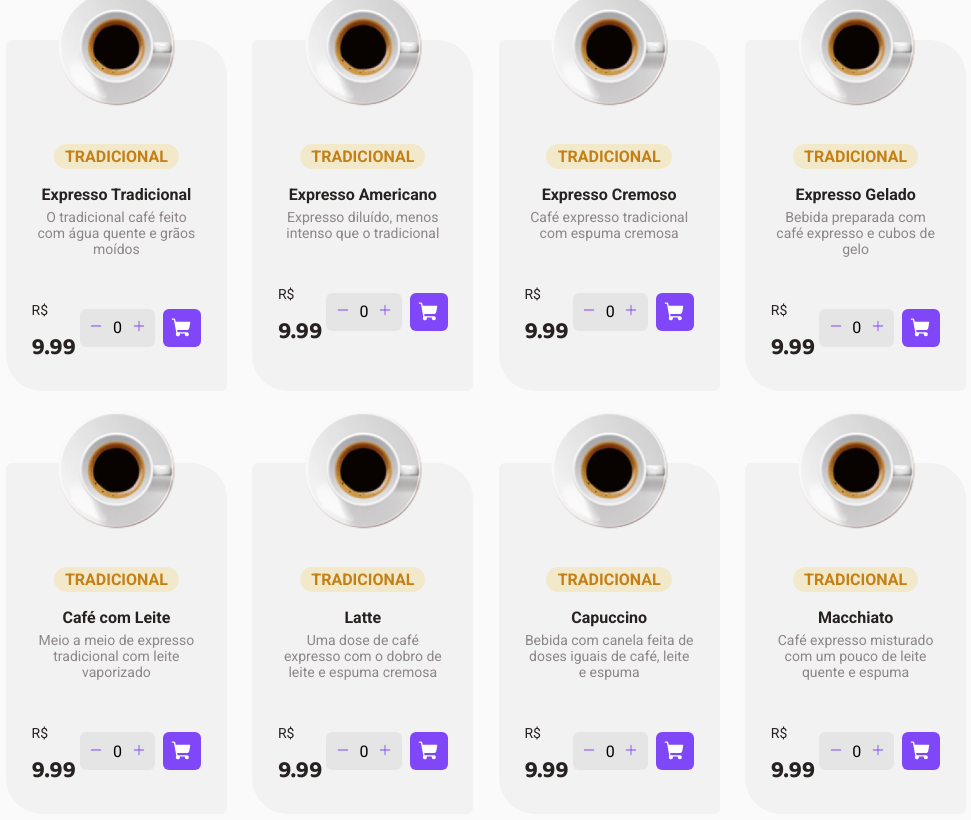
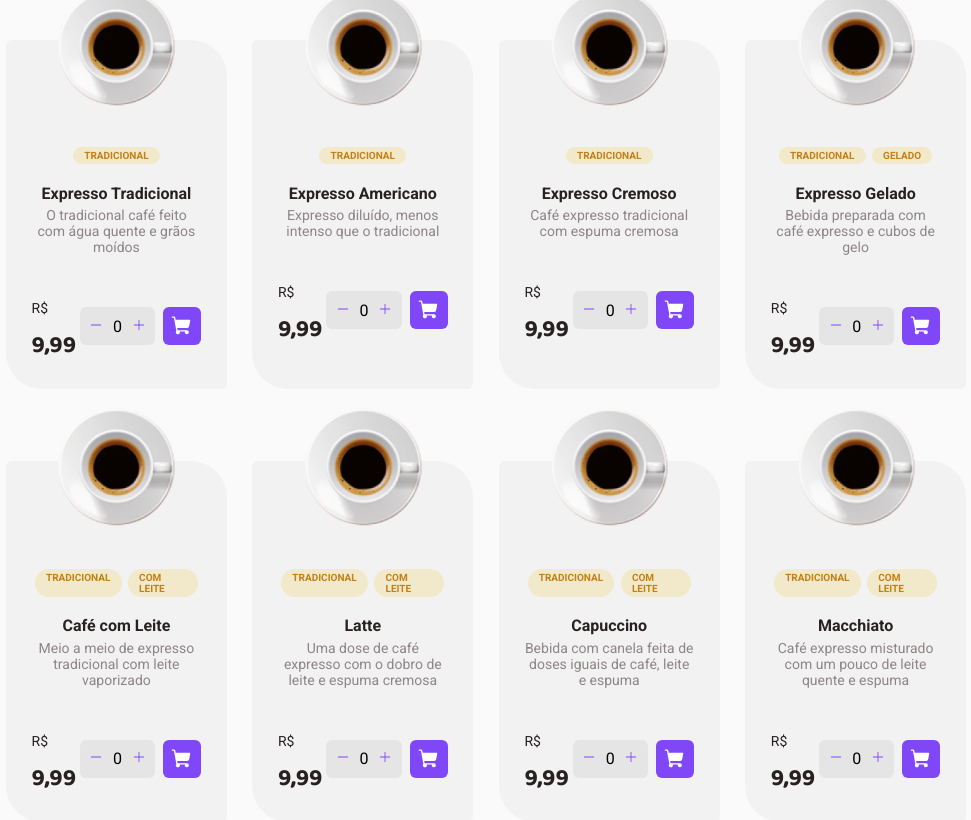
Before and after one commit to lucaslomba/desafio-02, a React (Vite) app: page / in a window 1280 px wide. Shown: the part 880-1700 px from the top of the page, without its empty margins (154-1125 px from the left). Built offline with nearby package versions, Linux system fonts and the light colour scheme.

Commit message:
Corrigindo exibicao

```diff
--- a/src/pages/Home/components/CardCoffe/index.tsx
+++ b/src/pages/Home/components/CardCoffe/index.tsx
@@ -5,6 +5,7 @@ import {
   CardCoffeSubtitle,
   FooterContainer,
   CardCoffePrice,
+  CardCoffeTypesContainer,
 } from './styles'
 
 import { ShoppingCart, Plus, Minus } from 'phosphor-react'
@@ -31,7 +32,15 @@ export function CardCoffe({ coffee }: CardCoffeeProps) {
     <CardCoffeContainer>
       <img src={CoffeImage} alt="Café expresso tradicional" />
 
-      <CardCoffeType>{coffee.categorys[0].category}</CardCoffeType>
+      <CardCoffeTypesContainer>
+        {coffee.categorys.map((category) => {
+          return (
+            <CardCoffeType key={Math.random()}>
+              {category.category}
+            </CardCoffeType>
+          )
+        })}
+      </CardCoffeTypesContainer>
 
       <CardCoffeTitle>{coffee.title}</CardCoffeTitle>
 
@@ -39,7 +48,7 @@ export function CardCoffe({ coffee }: CardCoffeeProps) {
 
       <FooterContainer>
         <CardCoffePrice>
-          <span>R$</span> {coffee.price}
+          <span>R$</span> {coffee.price.toFixed(2).toString().replace('.', ',')}
         </CardCoffePrice>
 
         <div>
--- a/src/pages/Home/components/CardCoffe/styles.ts
+++ b/src/pages/Home/components/CardCoffe/styles.ts
@@ -25,6 +25,8 @@ export const CardCoffeType = styled.span`
   color: ${(props) => props.theme['yellow-900']};
   font-weight: bold;
   text-transform: uppercase;
+  font-size: 0.625rem;
+  margin: 0.2rem;
 
   border-radius: 100px;
   padding: 0.2rem 0.7rem;
@@ -105,3 +107,7 @@ export const CardCoffePrice = styled.span`
     font-weight: normal;
   }
 `
+
+export const CardCoffeTypesContainer = styled.div`
+  display: flex;
+`
```
